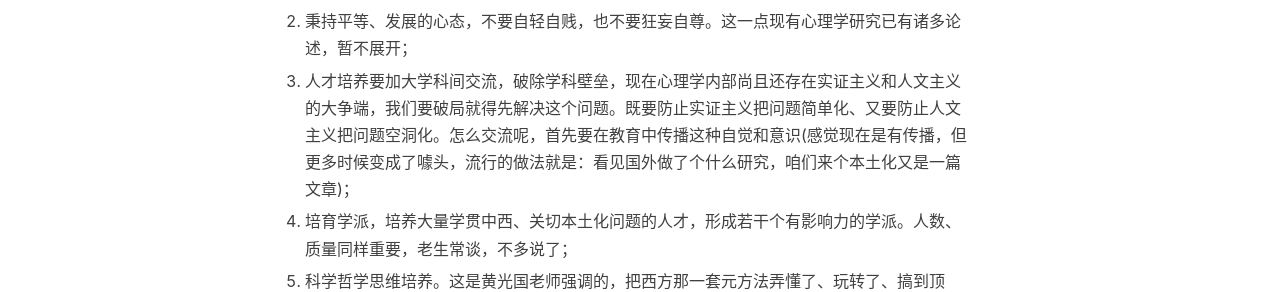
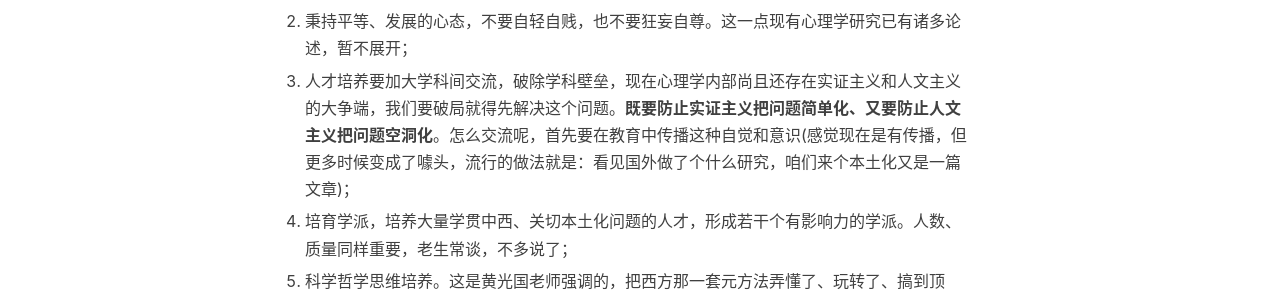
Before and after one commit to YuenTsheh/YuenTsheh.github.io, a Jekyll site: the page built from _posts/someThinkings/2020-02-27-心理学本土化的路径.md, in a window 1280 px wide. Shown: the part 944-1236 px from the top of the page. Built offline with Jekyll 4.4.1, drawn with Linux system fonts in a browser that asks for light colours; nearby versions of some CDN libraries; our own code applies the rules of GitHub Pages for plain Markdown files; comment, search, counter and statistics services are not loaded.

Commit message:
2020/06/23    0:39:53.39 AutoCommit.bat by YuenTsheh

```diff
--- a/_posts/someThinkings/2020-02-27-心理学本土化的路径.md
+++ b/_posts/someThinkings/2020-02-27-心理学本土化的路径.md
@@ -12,7 +12,7 @@ tags:
 
 2. 秉持平等、发展的心态，不要自轻自贱，也不要狂妄自尊。这一点现有心理学研究已有诸多论述，暂不展开；
 
-3. 人才培养要加大学科间交流，破除学科壁垒，现在心理学内部尚且还存在实证主义和人文主义的大争端，我们要破局就得先解决这个问题。既要防止实证主义把问题简单化、又要防止人文主义把问题空洞化。怎么交流呢，首先要在教育中传播这种自觉和意识(感觉现在是有传播，但更多时候变成了噱头，流行的做法就是：看见国外做了个什么研究，咱们来个本土化又是一篇文章)；
+3. 人才培养要加大学科间交流，破除学科壁垒，现在心理学内部尚且还存在实证主义和人文主义的大争端，我们要破局就得先解决这个问题。**既要防止实证主义把问题简单化、又要防止人文主义把问题空洞化**。怎么交流呢，首先要在教育中传播这种自觉和意识(感觉现在是有传播，但更多时候变成了噱头，流行的做法就是：看见国外做了个什么研究，咱们来个本土化又是一篇文章)；
 
 4. 培育学派，培养大量学贯中西、关切本土化问题的人才，形成若干个有影响力的学派。人数、质量同样重要，老生常谈，不多说了；
 
```
Also changed, not shown: _posts/someThinkings/2020-03-05-从心理学角度简评北航校歌.md (+4 -0 lines), _posts/someThinkings/2020-05-07-关于利他行为.md (+5 -5 lines).
